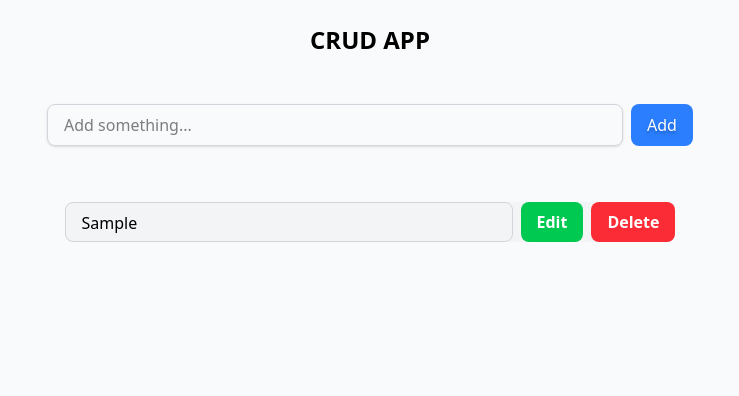
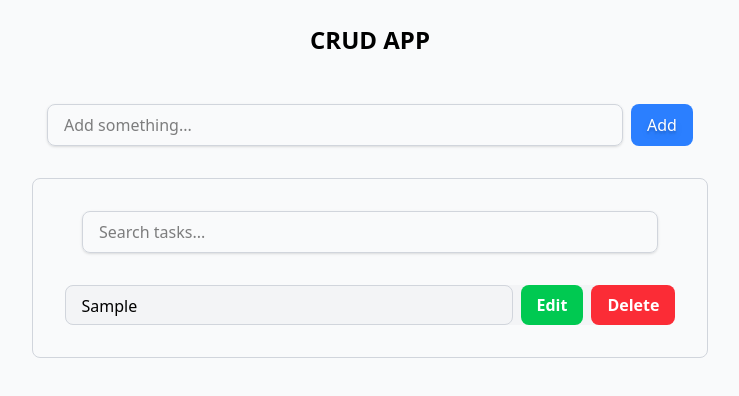
Before and after one commit to Akshay1799/Frontend-features-and-patterns, a React (Vite) app in the folder 01. CRUD features/: page / in a window 1280 px wide. Both pictures are taken after typing "Sample" into the empty fields and a click on the button "Add". Shown: the top 396 px of the page, without its empty margins (270-1009 px from the left). Built offline with nearby package versions, Linux system fonts and the light colour scheme.

Commit message:
refactored the code

```diff
--- a/01. CRUD features/src/CRUD.jsx
+++ b/01. CRUD features/src/CRUD.jsx
@@ -1,11 +1,26 @@
-import { React, useState } from 'react'
+import { React, useState, useEffect } from 'react'
 
 const CRUD = () => {
 
     const [task, setTask] = useState('')
     const [todos, setTodos] = useState([])
+    const [search, setSearch] = useState('')
     const [editingIndex, setEditingIndex] = useState(null);
     const [editValue, setEditValue] = useState('');
+
+
+    useEffect(() => {
+
+        const saveTodos = JSON.parse(localStorage.getItem("todos"))
+        if (saveTodos) {
+            setTodos(saveTodos)
+        }
+
+    }, [])
+
+    useEffect(() => {
+        localStorage.setItem("todos", JSON.stringify(todos))
+    }, [todos])
 
     // Adding a task
     const handleTasks = (e) => {
@@ -22,21 +37,33 @@ const CRUD = () => {
     }
 
     // Here we are filtering the tasks by searching
-    const filteredTodos = task.trim() === '' ? todos : todos.filter((todo) => todo.toLowerCase().includes(task.toLowerCase()))
+    const filteredTodos = search.trim() === '' ? todos : todos.filter((todo) => todo.toLowerCase().includes(search.toLowerCase()))
 
     return (
         <div className='min-h-screen bg-gray-50'>
             <h1 className='pt-6 text-2xl font-bold text-center'>CRUD APP</h1>
             <div className='flex  items-center flex-col mx-auto 0 max-w-6xl my-12 '>
                 {/* Input field to add tasks */}
-                <div className='flex gap-2 '>
+                <div className='flex gap-2  '>
                     <input value={task} onChange={(e) => setTask(e.target.value)} className='min-w-xl px-4 py-2 outline-none border border-gray-300 rounded-lg shadow-sm' type="text" placeholder='Add something...' />
                     <button onClick={handleTasks} className='px-4 py-2 bg-blue-500 hover:bg-blue-700 hover:cursor-pointer duration-300 ease-in border-none text-white border rounded-lg' type='button'><span className='text-shadow-lg'>Add</span></button>
+                </div>
+                {/* Search bar for searching */}
+                {todos.length > 0 && (
+                    <div className=' border border-gray-300 rounded-lg px-8 py-6 mt-8'>
+                        <div className="flex gap-2 mt-2 justify-center">
+                            <input
+                                value={search}
+                                onChange={(e) => setSearch(e.target.value)}
+                                className="min-w-xl px-4 py-2 outline-none border border-gray-300 rounded-lg shadow-sm"
+                                type="text"
+                                placeholder="Search tasks..."
+                            />
                         </div>
 
                         {/* Here we rendered the list conditionally */}
                         {todos.length > 0 && (
-                    <div className='mt-12'>
+                            <div className='mt-8'>
                                 <ul>
                                     {filteredTodos.map((item, index) => (
                                         <li key={index} className='flex justify-between  bg-gray-100 my-2 rounded-lg min-w-lg '>
@@ -81,6 +108,9 @@ const CRUD = () => {
                                     ))}
                                 </ul>
                             </div>
+
+                        )}
+                    </div>
                 )}
             </div>
 
```
Lines whose indentation alone changed are shown as unchanged.
